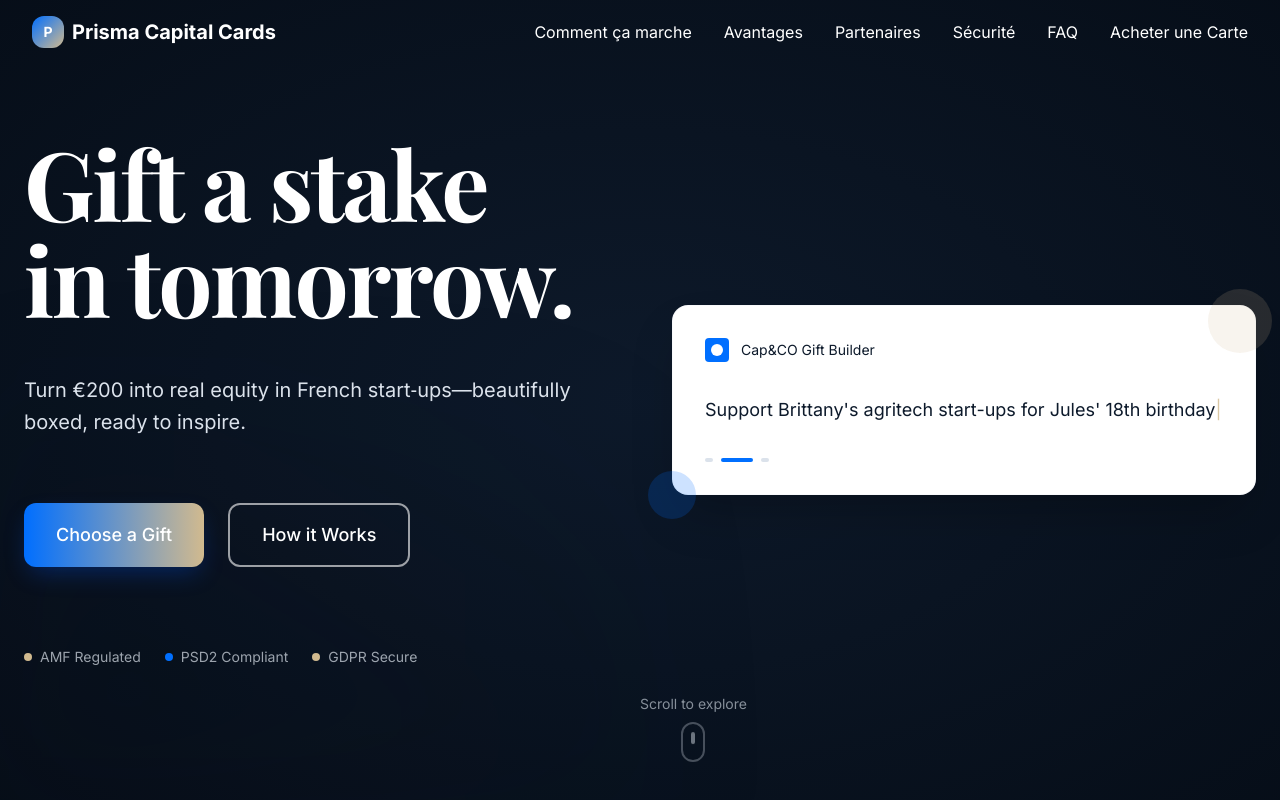
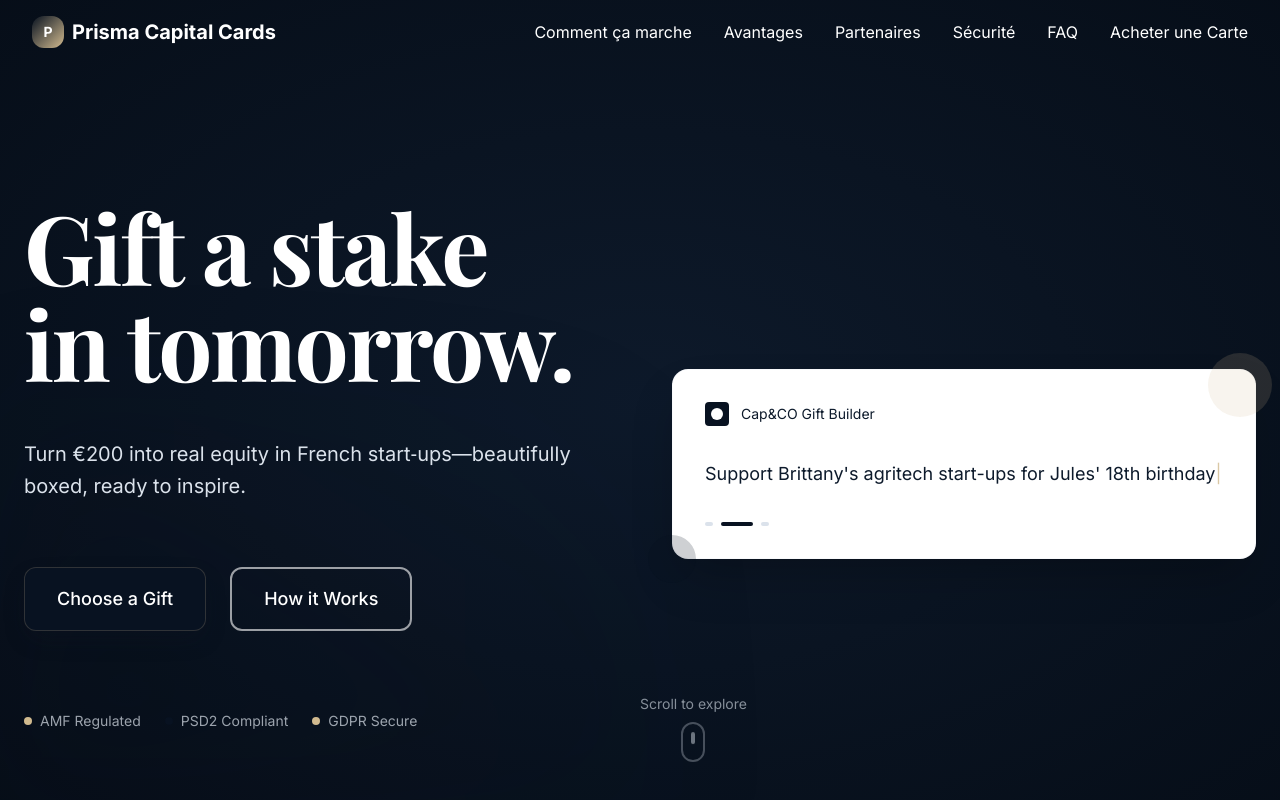
Before and after one commit to 0scarito/prismacapital, a React (Vite) app: page / in a window 1280 px wide. Shown: the top 800 px of the page. Built offline with nearby package versions, Linux system fonts and the light colour scheme.

Commit message:
Fix color scheme and hero title
Adjusted color palette to use navy and darker shades, removing "royal blue" accents. Removed the button fade effect and lowered the hero title to prevent overlap with the menu.

```diff
--- a/src/components/HeroSection.tsx
+++ b/src/components/HeroSection.tsx
@@ -29,7 +29,7 @@ const HeroSection = () => {
       <div className="absolute bottom-0 left-0 w-1/2 h-1/2 bg-gradient-to-tr from-dark-navy/20 to-transparent blur-3xl"></div>
 
       {/* Content */}
-      <div className="relative z-10 container mx-auto px-6 flex items-center min-h-screen">
+      <div className="relative z-10 container mx-auto px-6 flex items-center min-h-screen pt-32">
         <div className="max-w-7xl mx-auto w-full">
           <div className="grid lg:grid-cols-2 gap-16 items-center">
             {/* Left Column - Text Content */}
@@ -65,7 +65,7 @@ const HeroSection = () => {
                   <span className="font-sans text-sm">AMF Regulated</span>
                 </div>
                 <div className="flex items-center gap-2">
-                  <div className="w-2 h-2 bg-electric-blue rounded-full"></div>
+                  <div className="w-2 h-2 bg-darker-navy rounded-full"></div>
                   <span className="font-sans text-sm">PSD2 Compliant</span>
                 </div>
                 <div className="flex items-center gap-2">
@@ -106,7 +106,7 @@ const HeroSection = () => {
 
               {/* Floating elements */}
               <div className="absolute -top-4 -right-4 w-16 h-16 bg-metallic-gold/20 rounded-full animate-pulse"></div>
-              <div className="absolute -bottom-6 -left-6 w-12 h-12 bg-electric-blue/20 rounded-full animate-pulse delay-300"></div>
+              <div className="absolute -bottom-6 -left-6 w-12 h-12 bg-darker-navy/20 rounded-full animate-pulse delay-300"></div>
             </div>
           </div>
         </div>
--- a/src/index.css
+++ b/src/index.css
@@ -8,9 +8,9 @@
 
 @layer base {
   :root {
-    /* Cap&CO Brand Colors - Coherent Palette */
+    /* Cap&CO Brand Colors - Coherent Navy Palette */
     --deep-navy: 215 52% 11%;       /* #0F1520 */
-    --electric-blue: 214 100% 50%;  /* #0055FF */
+    --darker-navy: 215 60% 8%;      /* #0A0F1A */
     --metallic-gold: 39 42% 69%;    /* #C9A970 */
     --warm-white: 0 0% 100%;        /* #FFFFFF */
     --light-gray: 214 27% 89%;      /* #E5E7EB */
@@ -26,7 +26,7 @@
     --popover: var(--warm-white);
     --popover-foreground: var(--deep-navy);
 
-    --primary: var(--electric-blue);
+    --primary: var(--darker-navy);
     --primary-foreground: var(--warm-white);
 
     --secondary: var(--metallic-gold);
@@ -43,20 +43,20 @@
 
     --border: var(--light-gray);
     --input: var(--light-gray);
-    --ring: var(--electric-blue);
+    --ring: var(--darker-navy);
 
     --radius: 0.75rem;
 
     /* Cap&CO Gradients */
     --gradient-hero: radial-gradient(ellipse at center, hsl(var(--deep-navy)) 0%, hsl(var(--dark-navy)) 100%);
-    --gradient-primary: linear-gradient(135deg, hsl(var(--electric-blue)) 0%, hsl(var(--metallic-gold)) 100%);
+    --gradient-primary: linear-gradient(135deg, hsl(var(--darker-navy)) 0%, hsl(var(--metallic-gold)) 100%);
     --gradient-card: linear-gradient(145deg, hsl(var(--warm-white)) 0%, hsl(var(--light-gray)) 100%);
     --gradient-subtle: linear-gradient(180deg, hsl(var(--warm-white)) 0%, hsl(var(--light-gray)) 100%);
     --gradient-warm: linear-gradient(135deg, hsl(var(--deep-navy)) 0%, hsl(215 45% 15%) 100%);
 
     /* Shadows */
     --shadow-card: 0 25px 50px -12px rgba(0, 0, 0, 0.25);
-    --shadow-button: 0 10px 25px -5px rgba(0, 85, 255, 0.3);
+    --shadow-button: 0 10px 25px -5px rgba(15, 21, 32, 0.3);
     --shadow-glow: 0 0 40px rgba(201, 169, 112, 0.4);
 
     /* Animations */
@@ -119,14 +119,13 @@
 @layer components {
   /* Cap&CO Button System - Premium Gift Focus */
   .btn-primary {
-    @apply bg-gradient-to-r from-electric-blue to-metallic-gold text-white font-medium py-4 px-8 rounded-lg
+    @apply bg-darker-navy text-warm-white font-medium py-4 px-8 rounded-lg
            shadow-prisma-button hover:scale-[1.04] transition-all duration-300
-           relative overflow-hidden;
+           border border-metallic-gold/20 hover:border-metallic-gold/40;
   }
 
   .btn-primary:hover {
-    @apply shadow-prisma-glow;
-    background: linear-gradient(135deg, hsl(var(--electric-blue)) 0%, hsl(var(--metallic-gold)) 100%);
+    @apply bg-deep-navy shadow-prisma-glow;
   }
 
   .btn-ghost {
--- a/tailwind.config.ts
+++ b/tailwind.config.ts
@@ -26,12 +26,12 @@ export default {
 				foreground: 'hsl(var(--foreground))',
 
 				// Cap&CO Brand Colors
-				'deep-navy': 'hsl(var(--deep-navy))',
-				'electric-blue': 'hsl(var(--electric-blue))',
-				'metallic-gold': 'hsl(var(--metallic-gold))',
-				'warm-white': 'hsl(var(--warm-white))',
-				'light-gray': 'hsl(var(--light-gray))',
-				'dark-navy': 'hsl(var(--dark-navy))',
+        'deep-navy': 'hsl(var(--deep-navy))',
+        'darker-navy': 'hsl(var(--darker-navy))',
+        'metallic-gold': 'hsl(var(--metallic-gold))',
+        'warm-white': 'hsl(var(--warm-white))',
+        'light-gray': 'hsl(var(--light-gray))',
+        'dark-navy': 'hsl(var(--dark-navy))',
 
 				primary: {
 					DEFAULT: 'hsl(var(--primary))',
```
